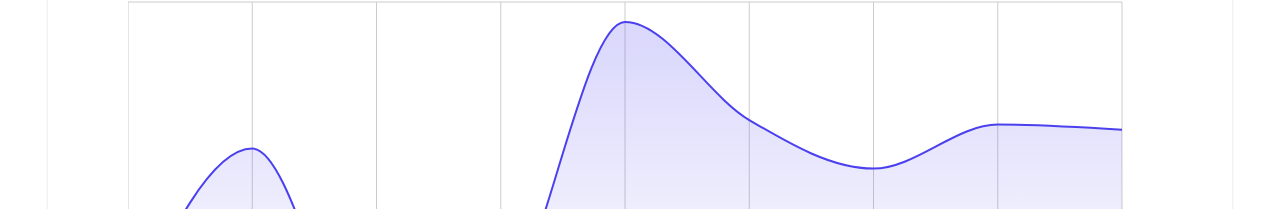
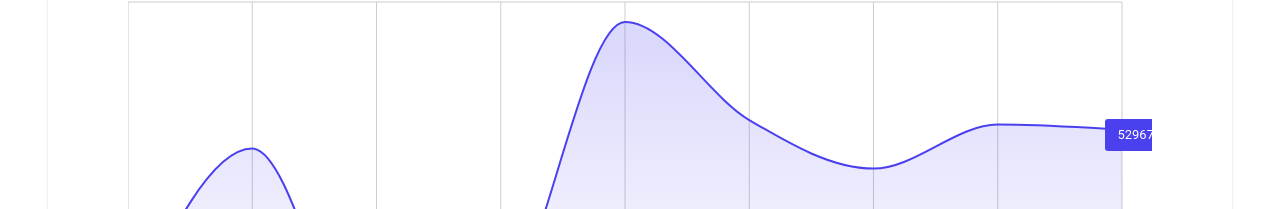
Before and after one commit to ak-699/crypto-chart-component, a React (Vite) app: page / in a window 1280 px wide. Shown: the part 549-758 px from the top of the page. Built offline with nearby package versions, Linux system fonts and the light colour scheme.

Commit message:
added current price chip

```diff
--- a/src/components/crypto-chart/TestAreaChart.jsx
+++ b/src/components/crypto-chart/TestAreaChart.jsx
@@ -30,6 +30,11 @@ const PriceChip = styled(Chip)(({ theme }) => ({
   color: "white",
   borderRadius: 3,
 }));
+const CurrentPriceChip = styled(Chip)(({ theme }) => ({
+  backgroundColor: theme.palette.primary.main,
+  color: "white",
+  borderRadius: 3,
+}));
 
 const formattedData = rawData.map(([timestamp, price, volume]) => ({
   timestamp: new Date(timestamp).toLocaleDateString(),
@@ -37,11 +42,42 @@ const formattedData = rawData.map(([timestamp, price, volume]) => ({
   volume,
 }));
 
+const renderCustomLabel = (props) => {
+  const { xAxisMap, yAxisMap, data } = props;
+  const lastDataPoint = data[data.length - 1];
+  const xCoord = yAxisMap.right.x;
+
+  const yCoord = yAxisMap.right.scale(lastDataPoint.price);
+
+  console.log(xCoord, yCoord);
+  return (
+    <foreignObject
+      x={xCoord - 30}
+      y={yCoord - 20}
+      width={120}
+      height={50}
+    >
+      <div
+        style={{
+          display: "flex",
+          alignItems: "center",
+          justifyContent: "center",
+          width: "100%",
+          height: "100%",
+        }}
+      >
+        <CurrentPriceChip label={`${lastDataPoint.price}`} />
+      </div>
+    </foreignObject>
+  );
+};
+
 const TestAreaChart = ({ data = formattedData }) => {
   const theme = useTheme();
   const [tooltipHeight, setTooltipHeight] = useState(0);
   const [chartSize, setChartSize] = useState({ x: 0, y: 0 });
   const tooltipRef = useRef(null);
+  const [showCurrentPrice, setShowCurrentPrice] = useState(false);
 
   useEffect(() => {
     const container = document.querySelector(".recharts-responsive-container");
@@ -192,10 +228,9 @@ const TestAreaChart = ({ data = formattedData }) => {
           dot={false}
           activeDot={false}
           yAxisId={"right"}
+          onAnimationEnd={() => setShowCurrentPrice(true)}
         />
-        <Customized
-          component={(props) => console.log("custom component:", props)}
-        />
+        {showCurrentPrice && <Customized component={renderCustomLabel} />}
       </ComposedChart>
     </ResponsiveContainer>
   );
```
